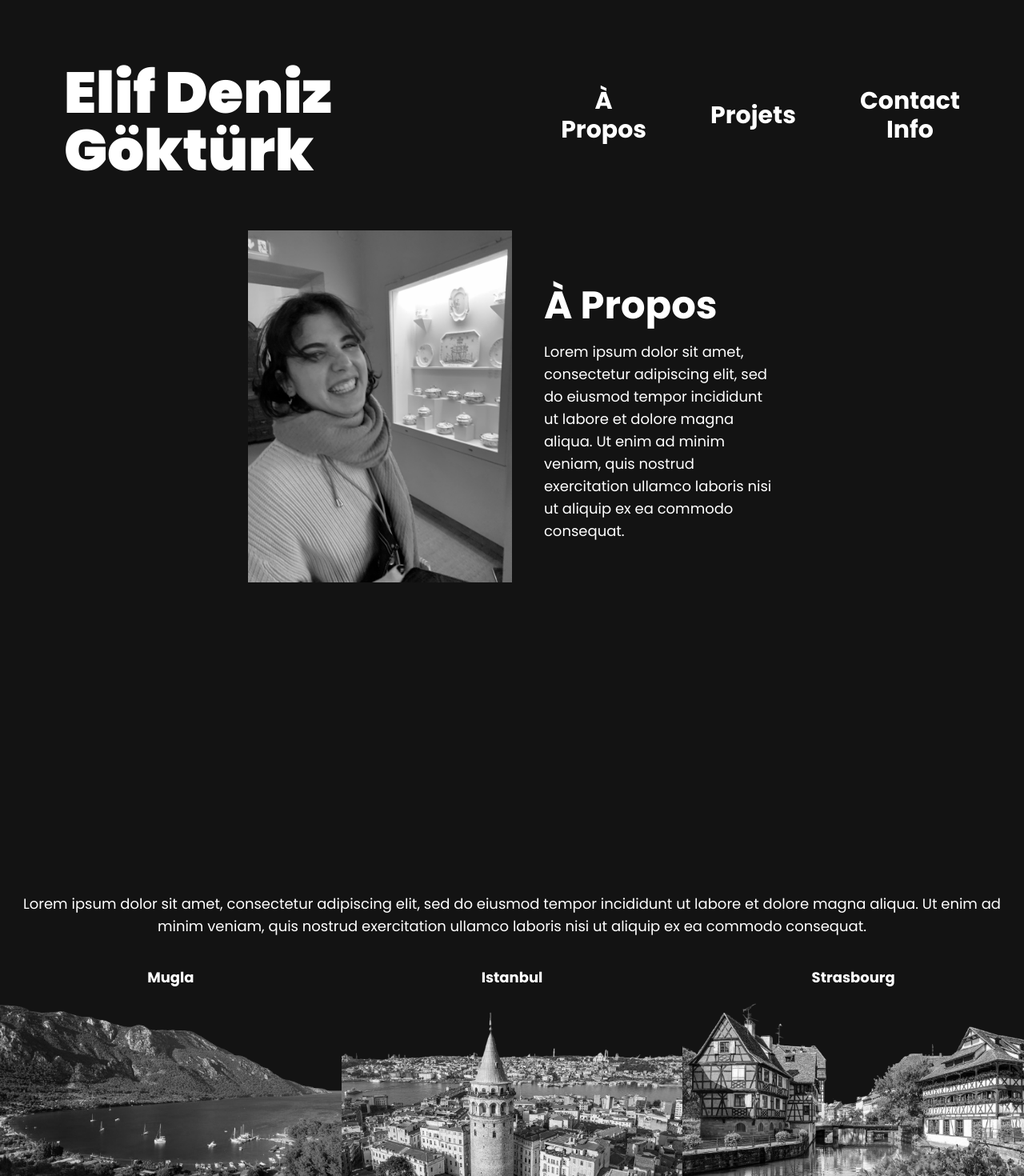
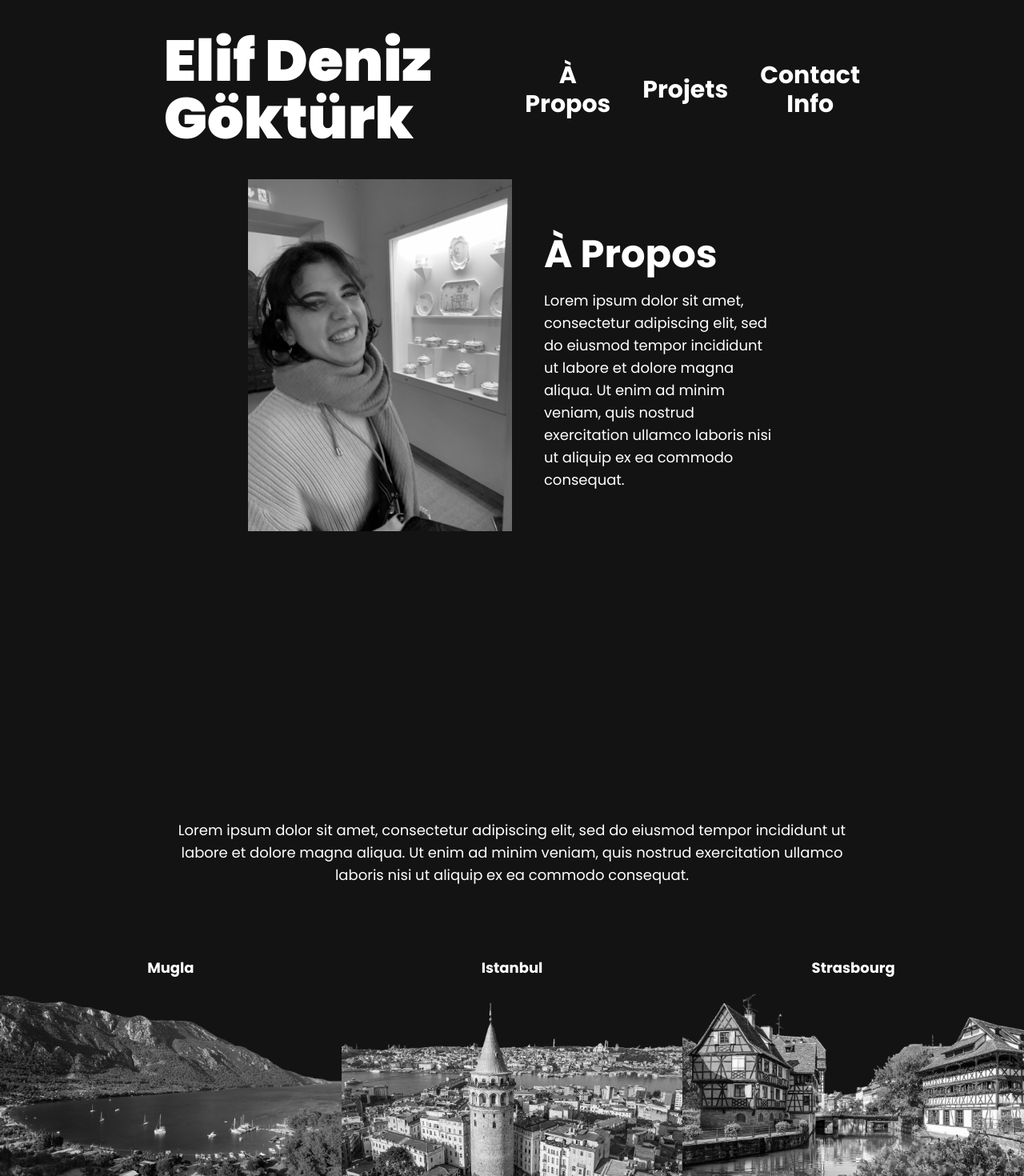
Before and after one commit to elifdenizg/elifdenizgokturk.github.io, a React (Vite) app: page /AboutMe in a window 1280 px wide. Shown: the top 1470 px of the page at 80% size. Built offline with nearby package versions, Linux system fonts and the light colour scheme.

Commit message:
[FIX] nav fix

```diff
--- a/src/components/Navigation.jsx
+++ b/src/components/Navigation.jsx
@@ -1,18 +1,16 @@
-//Les petits carrés de home page
-
 import { useNavigate } from "react-router-dom";
 
 function Navigation() {
   const navigate = useNavigate();
   return (
-    <div className="flex flex-row items-center justify-between my-10 gap-20">
+    <div className="flex items-center my-10 gap-20 mx-[16vw]">
       <h1
-        className="text-7xl font-black mb-6 my-10 ml-20 cursor-pointer"
+        className="text-7xl font-black cursor-pointer"
         onClick={() => navigate("/")}
       >
         Elif Deniz Göktürk
       </h1>
-      <div className="text-3xl font-bold flex justify-end gap-20 mr-20">
+      <div className="text-3xl font-bold flex gap-10">
         <button
           type="button"
           className="cursor-pointer"
--- a/src/pages/AboutMe.jsx
+++ b/src/pages/AboutMe.jsx
@@ -23,7 +23,7 @@ const AboutMe = () => {
         </div>
       </div>
 
-      <p className="text-lg m-7 flex text-center">
+      <p className="text-lg mb-20 mx-[16vw] flex text-center">
         Lorem ipsum dolor sit amet, consectetur adipiscing elit, sed do eiusmod
         tempor incididunt ut labore et dolore magna aliqua. Ut enim ad minim
         veniam, quis nostrud exercitation ullamco laboris nisi ut aliquip ex ea
--- a/src/pages/Home.jsx
+++ b/src/pages/Home.jsx
@@ -3,7 +3,7 @@ import Me from "../assets/me.png";
 
 const Home = () => {
   return (
-    <div className="flex justify-start min-h-screen text-white px-16 py-10 max-w-screen ">
+    <div className="flex min-h-screen text-white  my-10 max-w-screen ">
       <div className="flex flex-col gap-10 max-w mx-[16vw]">
         <div>
           <h1 className="text-7xl font-black mb-6">
@@ -28,7 +28,7 @@ const Home = () => {
       <img
         src={Me}
         alt="Elif Deniz Göktürk"
-        className="absolute bottom-0 left-0 pt-5 h-[85vh] z-10"
+        className="absolute bottom-0 left-0 pt-5 h-[80vh] z-10"
       />
     </div>
   );
```
